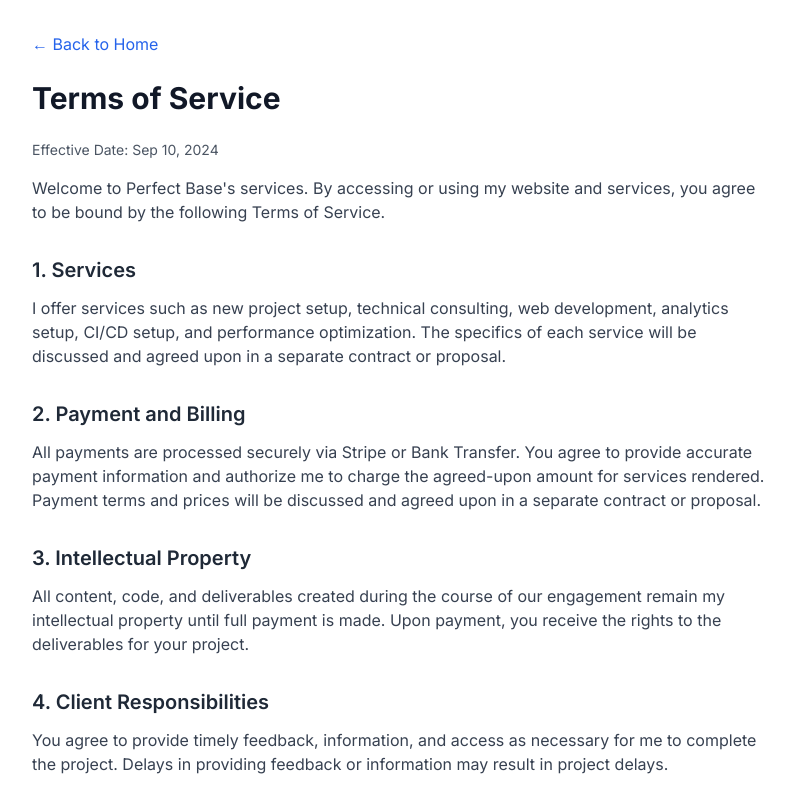
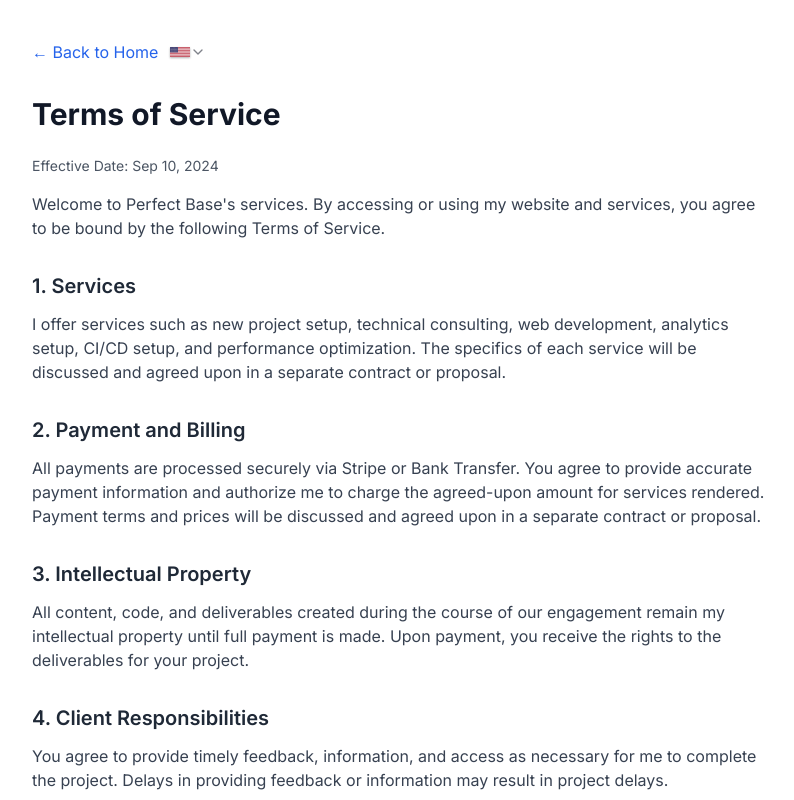
Before and after one commit to perfectbase/portfolio, a Next.js app: page /en/terms in a window 1280 px wide. Shown: the top 800 px of the page, without its empty margins (240-1034 px from the left). Built offline with nearby package versions, Linux system fonts and the light colour scheme.

Commit message:
improve language selector

```diff
--- a/src/app/[locale]/(homepage)/_components/language-selector.tsx
+++ b/src/app/[locale]/(homepage)/_components/language-selector.tsx
@@ -7,8 +7,8 @@ import {
   SelectItem,
   SelectTrigger,
 } from "@/components/ui/select";
-import { useRouter } from "next/navigation";
 import Image from "next/image";
+import { type Locale, usePathname, useRouter } from "@/i18n/routing";
 
 const languages = [
   { code: "en", name: "English", flag: "/img/flags/en.svg" },
@@ -19,13 +19,19 @@ const languages = [
 function LanguageSelector() {
   const locale = useLocale();
   const router = useRouter();
+  const pathname = usePathname();
 
   const currentLanguage = languages.find(
     (language) => language.code === locale
   );
 
   return (
-    <Select value={locale} onValueChange={(value) => router.push(`/${value}`)}>
+    <Select
+      value={locale}
+      onValueChange={(value: Locale) =>
+        router.push(pathname, { locale: value })
+      }
+    >
       <SelectTrigger
         aria-label="Language selector"
         className="border-none focus:ring-0 focus:ring-offset-0 focus:ring-transparent bg-transparent"
--- a/src/app/[locale]/privacy-policy/page.tsx
+++ b/src/app/[locale]/privacy-policy/page.tsx
@@ -1,6 +1,7 @@
 import { Link } from "@/i18n/routing";
 import { useFormatter, useTranslations } from "next-intl";
 import { unstable_setRequestLocale } from "next-intl/server";
+import { LanguageSelector } from "../(homepage)/_components/language-selector";
 
 export default function Page({
   params: { locale },
@@ -26,12 +27,14 @@ export default function Page({
 
   return (
     <div className="max-w-3xl mx-auto px-4 py-8">
-      <Link
-        href="/"
-        className="inline-block mb-6 text-blue-600 hover:underline"
-      >
-        &larr; {t("backToHome")}
-      </Link>
+      <div className="flex items-center mb-6">
+        <Link href="/" className="inline-block text-blue-600 hover:underline">
+          &larr; {t("backToHome")}
+        </Link>
+        <div>
+          <LanguageSelector />
+        </div>
+      </div>
 
       <h1 className="text-3xl font-bold text-gray-900 mb-6">{t("title")}</h1>
 
--- a/src/app/[locale]/terms/page.tsx
+++ b/src/app/[locale]/terms/page.tsx
@@ -1,6 +1,7 @@
 import { Link } from "@/i18n/routing";
 import { useTranslations, useFormatter } from "next-intl";
 import { unstable_setRequestLocale } from "next-intl/server";
+import { LanguageSelector } from "../(homepage)/_components/language-selector";
 
 export default function Page({
   params: { locale },
@@ -25,12 +26,14 @@ export default function Page({
 
   return (
     <div className="max-w-3xl mx-auto px-4 py-8">
-      <Link
-        href="/"
-        className="inline-block mb-6 text-blue-600 hover:underline"
-      >
-        &larr; {t("backToHome")}
-      </Link>
+      <div className="flex items-center mb-6">
+        <Link href="/" className="inline-block text-blue-600 hover:underline">
+          &larr; {t("backToHome")}
+        </Link>
+        <div>
+          <LanguageSelector />
+        </div>
+      </div>
 
       <h1 className="text-3xl font-bold text-gray-900 mb-6">
         {t("pageTitle")}
--- a/src/i18n/routing.ts
+++ b/src/i18n/routing.ts
@@ -14,3 +14,5 @@ export const routing = defineRouting({
 // that will consider the routing configuration
 export const { Link, redirect, usePathname, useRouter } =
   createSharedPathnamesNavigation(routing);
+
+export type Locale = (typeof routing.locales)[number];
```
